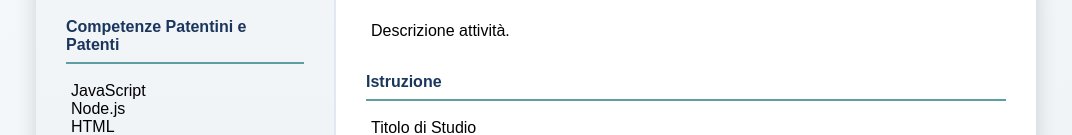
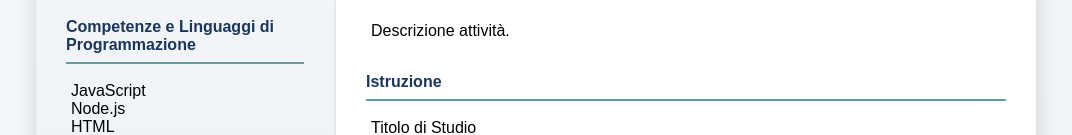
Before and after one commit to GianluBLockchain-DEV/cv_creator, a plain HTML site: page index.html in a window 1280 px wide. Shown: the part 753-888 px from the top of the page, without its empty margins (104-1176 px from the left). Drawn offline with Linux system fonts and the light colour scheme.

Commit message:
Update section title for programming skills

```diff
--- a/index.html
+++ b/index.html
@@ -355,7 +355,7 @@ button:hover {
 
             <div class="section">
 
-                <h2>Competenze Patentini e Patenti</h2>
+                <h2>Competenze e Linguaggi di Programmazione</h2>
 
                 <div class="editable"
                      contenteditable="true">
```
